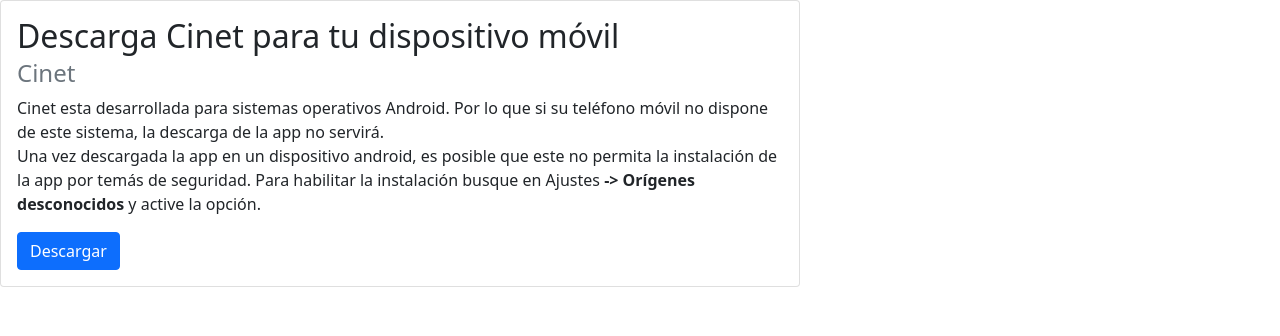
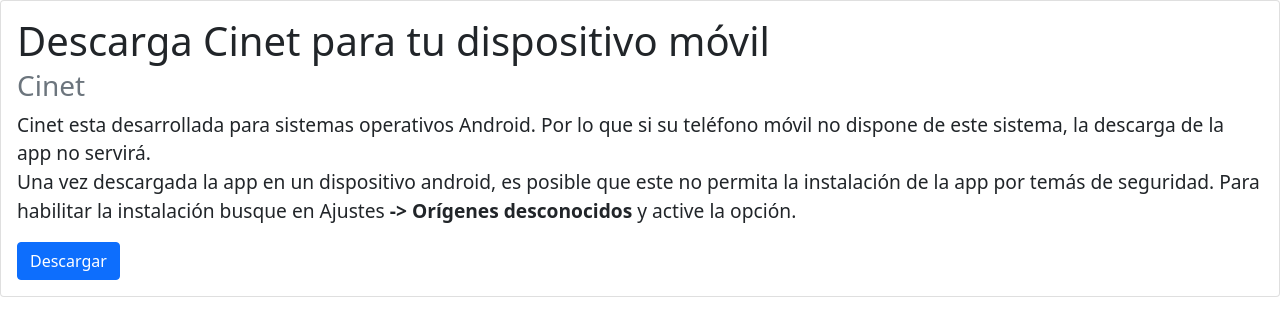
Before and after one commit to pbermejo18/cinet.github.io, a plain HTML site: page index.html in a window 1280 px wide. Drawn offline with nearby package versions, Linux system fonts and the light colour scheme.

Commit message:
Update index.html

```diff
--- a/index.html
+++ b/index.html
@@ -9,11 +9,11 @@
 
     </head>
     <body>
-        <div class="card" style="width: 50rem;">
+        <div class="card">
             <div class="card-body">
-              <h2 class="card-title">Descarga Cinet para tu dispositivo móvil</h2>
-              <h4 class="card-subtitle mb-2 text-muted">Cinet</h6>
-              <p class="card-text">Cinet esta desarrollada para sistemas operativos Android. Por lo que si su teléfono móvil no dispone de este sistema, la descarga de la app no servirá.<br>Una vez descargada la app en un dispositivo android, es posible que este no permita la instalación de la app por temás de seguridad. Para habilitar la instalación busque en Ajustes <b>-> Orígenes desconocidos</b> y active la opción.</b></p>
+              <h1 class="card-title">Descarga Cinet para tu dispositivo móvil</h2>
+              <h3 class="card-subtitle mb-2 text-muted">Cinet</h6>
+              <p class="card-text" style="font-size: larger;">Cinet esta desarrollada para sistemas operativos Android. Por lo que si su teléfono móvil no dispone de este sistema, la descarga de la app no servirá.<br>Una vez descargada la app en un dispositivo android, es posible que este no permita la instalación de la app por temás de seguridad. Para habilitar la instalación busque en Ajustes <b>-> Orígenes desconocidos</b> y active la opción.</b></p>
               <a href="butacas.png" download="BUTACAS.png" class="btn btn-primary">Descargar</a>
             </div>
           </div>
```
